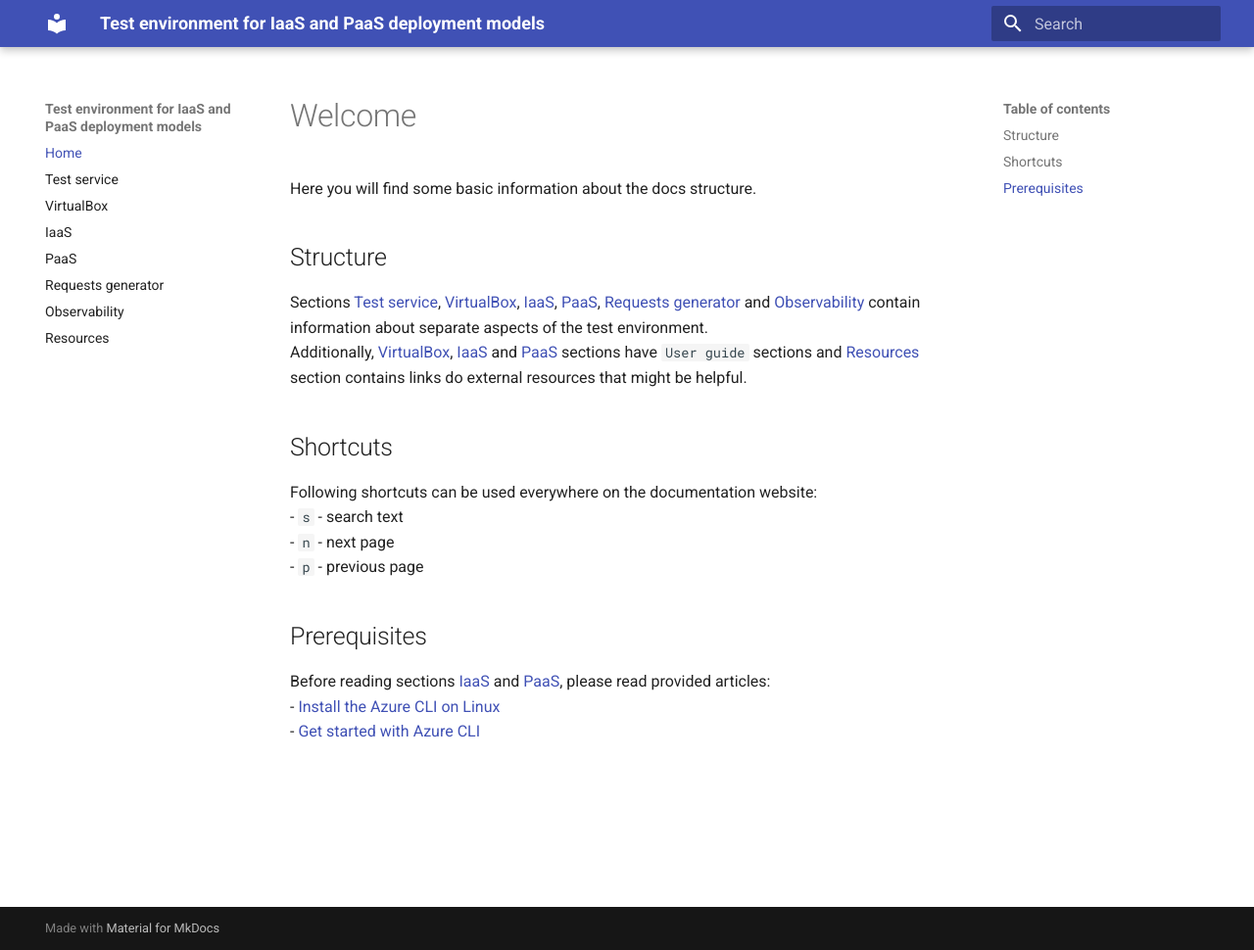
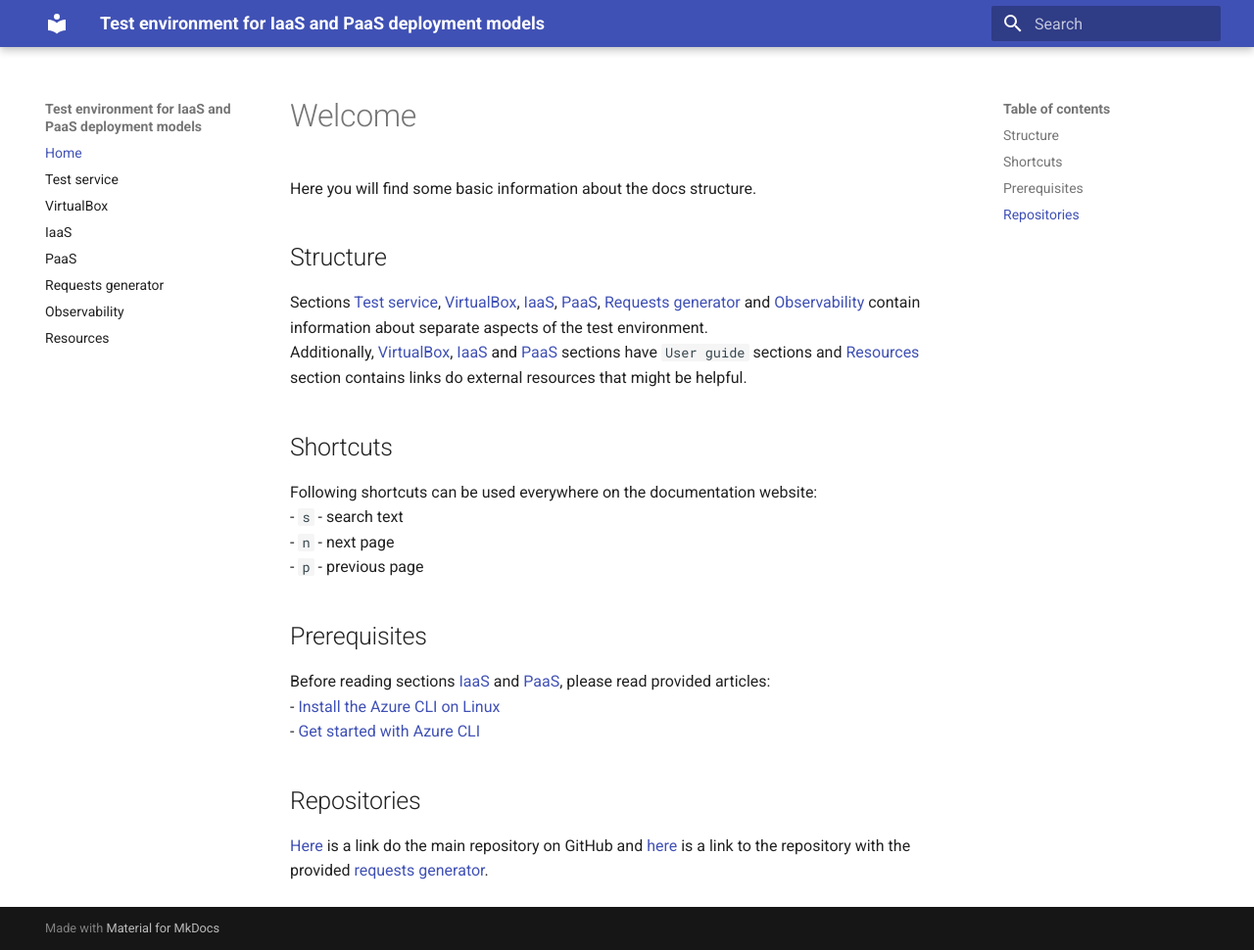
Before and after one commit to WasilewM/23Z-INZ, an MkDocs documentation site: the page built from docs/docs/index.md, in a window 1280 px wide and 970 px high. Shown: the whole window at 98% size. Built offline with MkDocs 1.6.1 and Material for MkDocs 9.7.7, drawn with Linux system fonts in a browser that asks for light colours.

Commit message:
Add github repositories links to index.md in docs

```diff
--- a/docs/docs/index.md
+++ b/docs/docs/index.md
@@ -16,3 +16,6 @@ Following shortcuts can be used everywhere on the documentation website:
 Before reading sections [IaaS](./IaaS/iaas.md) and [PaaS](./PaaS/paas.md), please read provided articles:
 - [Install the Azure CLI on Linux](https://learn.microsoft.com/en-us/cli/azure/install-azure-cli-linux?pivots=apt)
 - [Get started with Azure CLI](https://learn.microsoft.com/en-us/cli/azure/get-started-with-azure-cli)
+
+## Repositories
+[Here](https://github.com/WasilewM/23Z-INZ) is a link do the main repository on GitHub and [here](https://github.com/WasilewM/http-requests-generator) is a link to the repository with the provided [requests generator](./requests_generator/requests_generator.md).
```
